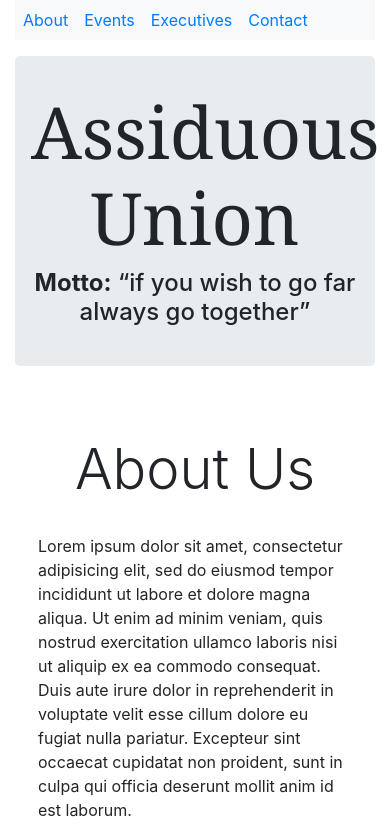
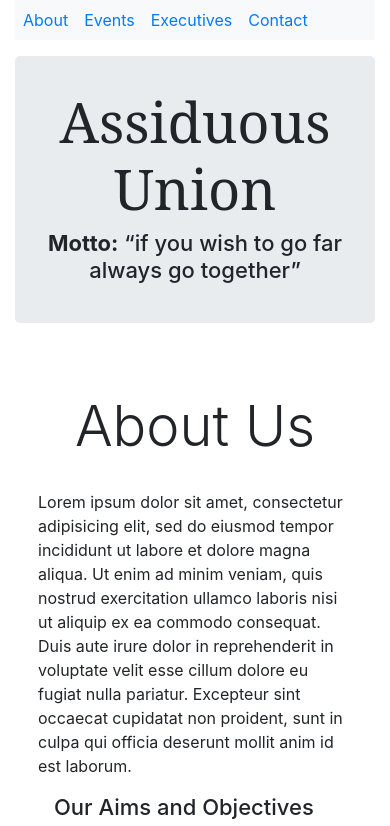
Before and after one commit to benjithorpe/asiduous-union, a plain HTML site: page index.html in a window 390 px wide. Shown: the top 826 px of the page. Drawn offline with nearby package versions, Linux system fonts and the light colour scheme.

Commit message:
reduced the heading size to fit mobile devices

```diff
--- a/index.html
+++ b/index.html
@@ -36,10 +36,10 @@
 
 	<!-- header -->
 	<header class="jumbotron text-center">
-		<h1 class="display-3">Assiduous Union</h1>
-		<h4>
+		<h1 class="display-4">Assiduous Union</h1>
+		<h5>
 			<b>Motto:</b> <q>if you wish to go far always go together</q>
-		</h4>
+		</h5>
 	</header>
 
 	<main class="container-fluid my-2">
```
